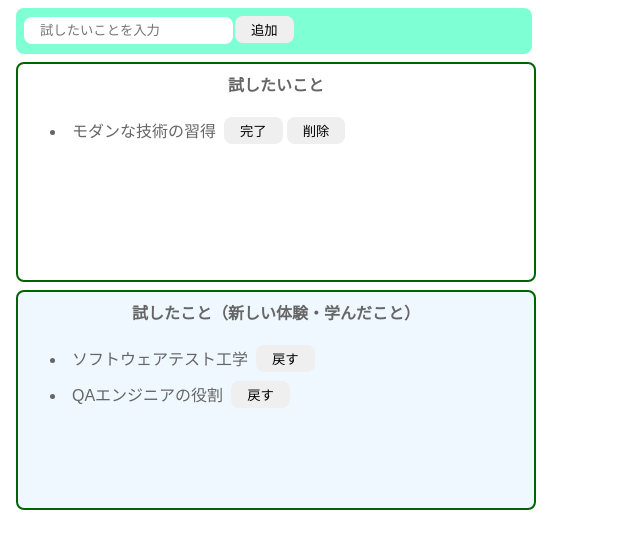
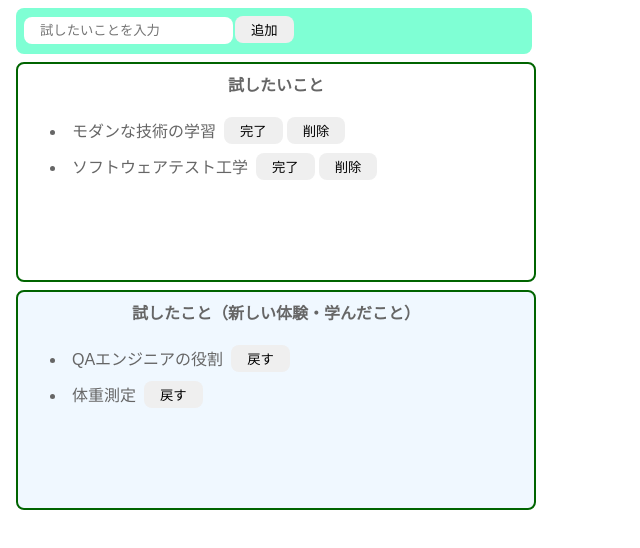
Before and after one commit to h-waji/my-react-app2, a React (Create React App) app: page / in a window 1280 px wide. Shown: the top 548 px of the page, without its empty margins (0-640 px from the left). Built offline with nearby package versions, Linux system fonts and the light colour scheme.

Commit message:
fix: mock

```diff
--- a/src/App.jsx
+++ b/src/App.jsx
@@ -1,6 +1,9 @@
+import { useState } from 'react';
 import './styles.css'
 
 export const App = () => {
+    const [incompleteItems, setIncompleteItems] = useState(["モダンな技術の学習", "ソフトウェアテスト工学"]);
+    const [completeItems, setCompleteItems] = useState(["QAエンジニアの役割", "体重測定"]);
     return (
         <>
             <div className='input-area'>
@@ -10,30 +13,28 @@ export const App = () => {
             <div className='incomplete-area'>
                 <p className='title'>試したいこと</p>
                 <ul>
-                    <li>
+                    {incompleteItems.map((item) => (
+                            <li key={item}>
                                 <div className='list-row'>
-                            <p className='try-item'>モダンな技術の習得</p>
+                                    <p className='try-item'>{item}</p>
                                     <button>完了</button>
                                     <button>削除</button>
                                 </div>
                             </li>
+                    ))}
                 </ul>
             </div>
             <div className='complete-area'>
                 <p className='title'>試したこと（新しい体験・学んだこと）</p>
                 <ul>
-                    <li>
+                    {completeItems.map((item) => (
+                        <li key={item}>
                             <div className='list-row'>
-                            <p className='try-item'>ソフトウェアテスト工学</p>
+                                <p className='try-item'>{item}</p>
                                 <button>戻す</button>
                             </div>
                         </li>
-                    <li>
-                        <div className='list-row'>
-                            <p className='try-item'>QAエンジニアの役割</p>
-                            <button>戻す</button>
-                        </div>
-                    </li>
+                    ))}
                 </ul>
             </div>
         </>
```
Lines whose indentation alone changed are shown as unchanged.
